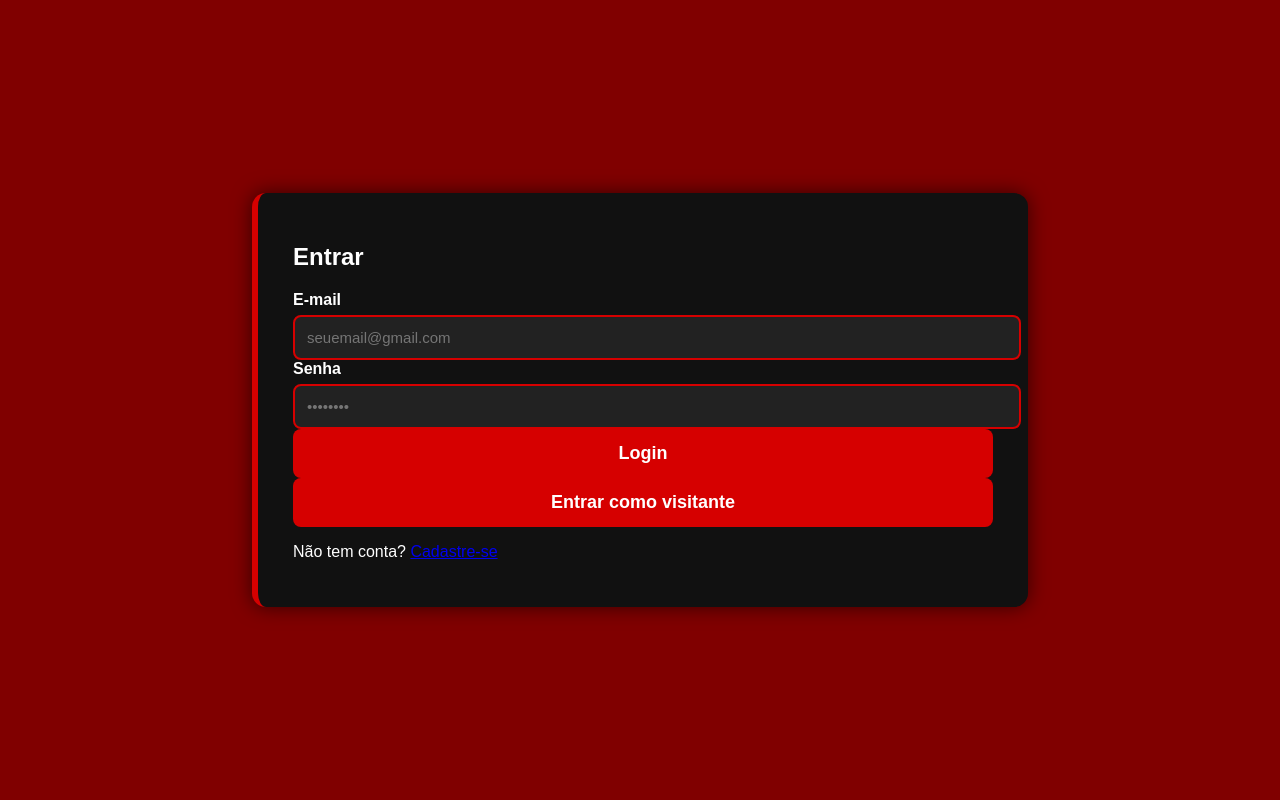
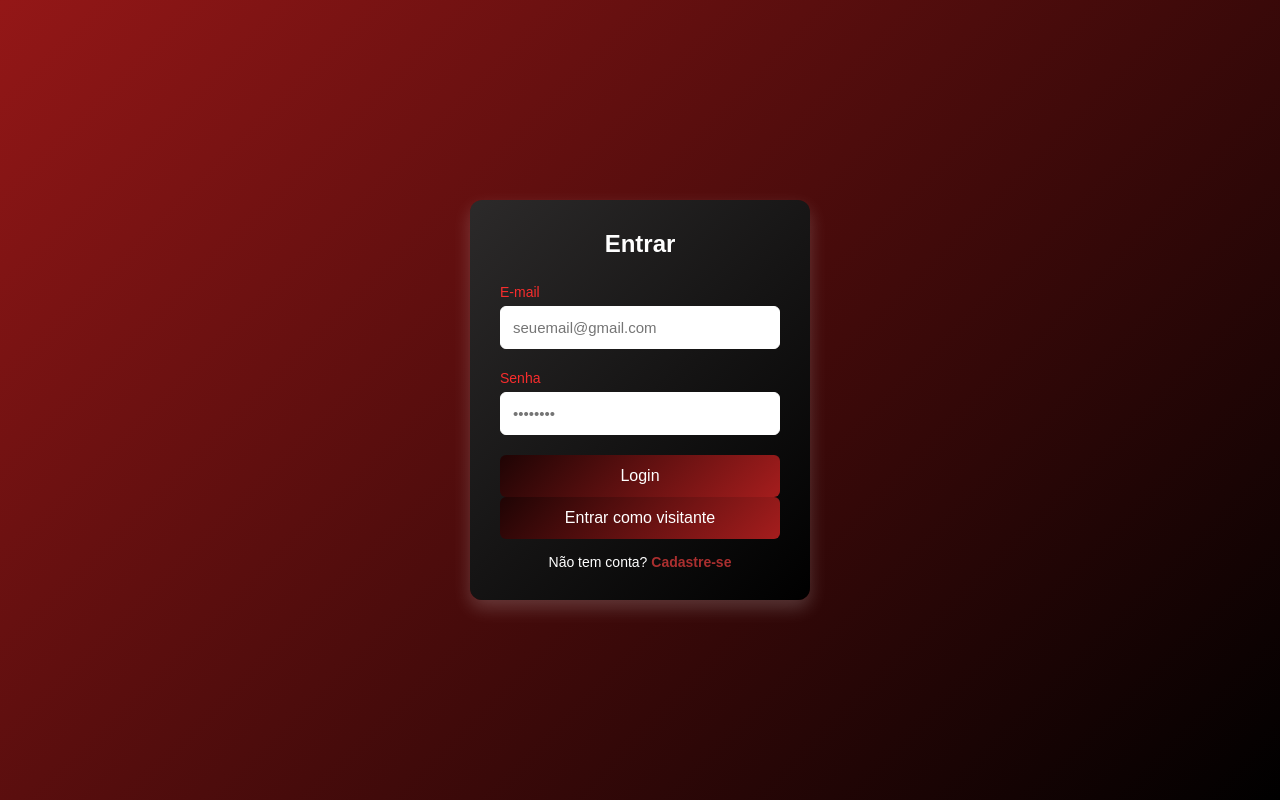
Before and after one commit to Brandom014/ResiliBr, a plain HTML site: page login.html in a window 1280 px wide. Drawn offline with Linux system fonts and the light colour scheme.

Commit message:
merge branch

```diff
--- /dev/null
+++ b/login.css
@@ -0,0 +1,92 @@
+* {
+    margin: 0;
+    padding: 0;
+    box-sizing: border-box;
+    font-family: Arial, Helvetica, sans-serif;
+}
+
+body {
+    background: linear-gradient(135deg, #941717, #000000);
+    height: 100vh;
+    display: flex;
+    justify-content: center;
+    align-items: center;
+}
+
+.container {
+    width: 100%;
+    max-width: 380px;
+    padding: 20px;
+}
+
+.login-box {
+    background: linear-gradient(135deg, #2c2a2a, #000000);
+    padding: 30px;
+    border-radius: 12px;
+    box-shadow: 0 8px 18px rgba(241, 241, 241, 0.2);
+}
+
+.login-box h2 {
+    text-align: center;
+    margin-bottom: 25px;
+    color: #ffffff;
+}
+
+.input-group {
+    margin-bottom: 20px;
+}
+
+.input-group label {
+    font-size: 14px;
+    color: #f82d2d;
+}
+
+.input-group input {
+    width: 100%;
+    padding: 12px;
+    border: 1px solid #ffffff;
+    border-radius: 6px;
+    margin-top: 5px;
+    font-size: 15px;
+}
+
+.input-group input:focus {
+    border-color: #ffffff;
+    outline: none;
+}
+
+.btn {
+    width: 100%;
+    padding: 12px;
+    background: linear-gradient(135deg, #1f0404, #a51d1d);
+    border: none;
+    color: rgb(255, 255, 255);
+    border-radius: 6px;
+    font-size: 16px;
+    cursor: pointer;
+    transition: 0.3s;
+}
+
+.btn:hover {
+    background: #520a0a;
+}
+
+.register-text {
+    text-align: center;
+    margin-top: 15px;
+    font-size: 14px;
+}
+
+.register-text a {
+    color: #aa2f2f;
+    text-decoration: none;
+    font-weight: bold;
+}
+
+.register-text a:hover {
+    text-decoration: underline;
+}
+
+.register-text {
+    color: rgb(255, 255, 255);   /* “Não tem conta?” */
+}
--- a/login.html
+++ b/login.html
@@ -4,7 +4,7 @@
     <meta charset="UTF-8">
     <meta name="viewport" content="width=device-width, initial-scale=1.0">
     <title>Login</title>
-    <link rel="stylesheet" href="style.css">
+    <link rel="stylesheet" href="login.css" />
     <link rel="shortcut icon" href="img/icon_logo.png" type="image/x-icon">
 </head>
 <body>
```
Also changed, not shown: contato.html (+1 -1 lines), contato.css (renamed from style.css).
